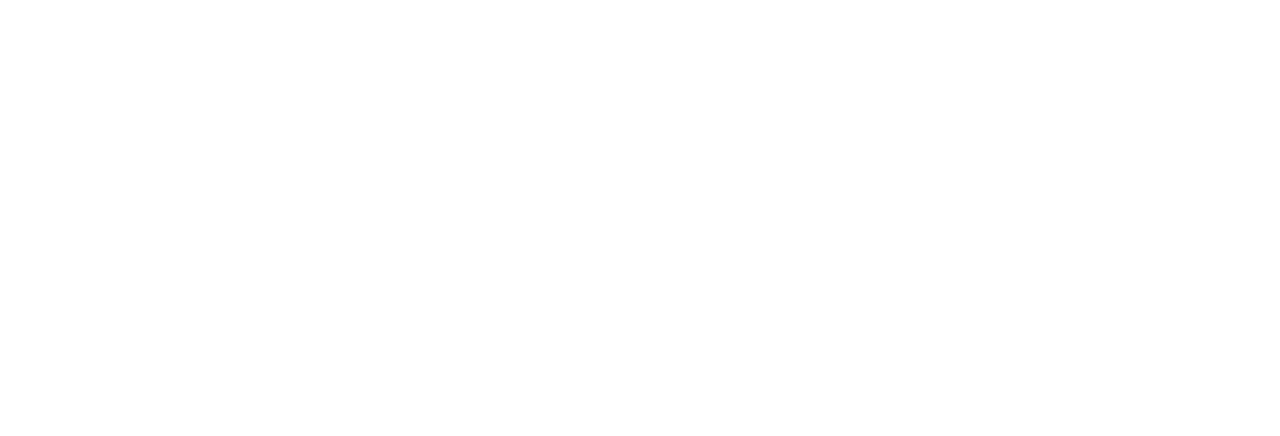
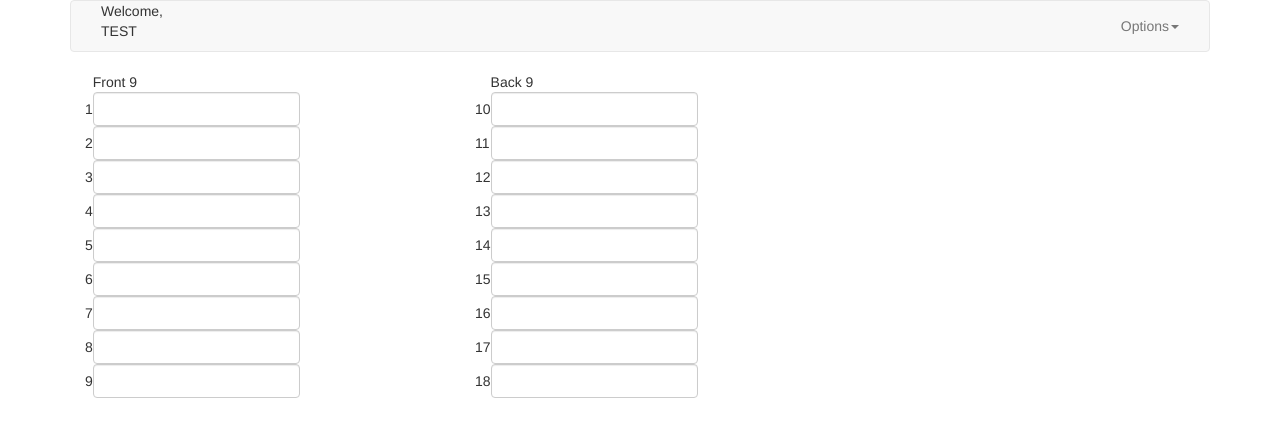
Before and after one commit to darraghmonaghan/project1, a plain HTML site: page views/newscore.html in a window 1280 px wide. Drawn offline with nearby package versions, Linux system fonts and the light colour scheme.

Commit message:
working templating, taking data from server side, along with updated HTML pages

```diff
--- a/views/newscore.html
+++ b/views/newscore.html
@@ -0,0 +1,145 @@
+
+<!DOCTYPE html>
+<html>
+    <head>
+        <meta charset="utf-8">
+        <title>My Profile</title>
+
+        <script src="/vendor/jquery/dist/jquery.min.js"></script>
+        <script src="/vendor/underscore/underscore-min.js"></script>
+        <script src="/vendor/bootstrap/dist/js/bootstrap.min.js"></script>
+        <link rel="stylesheet" href="/vendor/bootstrap/dist/css/bootstrap.min.css">
+        <script src="/static/javascript/app.js"></script>
+
+    </head>
+    <body>
+
+	    <div class='container'>
+
+			<nav class="navbar navbar-default">
+			  <div class="container-fluid">
+			    <!-- Brand and toggle get grouped for better mobile display -->
+			    <!-- Collect the nav links, forms, and other content for toggling -->
+				   <div class="collapse navbar-collapse" id="bs-example-navbar-collapse-1">
+				      <ul class="nav navbar-nav">
+				        <li>Welcome, <p id='welcomeUser'>TEST</p></li>
+				      </ul>
+				      <ul class="nav navbar-nav navbar-right">
+				        <li class="dropdown">
+				          <a href="#" class="dropdown-toggle" data-toggle="dropdown" role="button" aria-haspopup="true" aria-expanded="false">Options<span class="caret"></span></a>
+				          <ul class="dropdown-menu">
+				            <li><a href="/newscore">Submit New Score</a></li>
+				            <li role="separator" class="divider"></li>
+				            <li><a href="#">Logout</a></li>
+				          </ul>
+				        </li>
+				      </ul>
+				    </div><!-- /.navbar-collapse -->
+				  </div><!-- /.container-fluid -->
+			</nav>
+
+
+
+					<div class="container">
+				    <!--Row with three equal columns-->
+					    <div class="row">
+					        <div class="col-md-4">
+					        	<table>
+								<thead>
+									<tr>
+									    <td></td>
+									    <td>Front 9</td>
+									</tr>
+								</thead>
+								<tbody>
+									<tr>
+									    <td>1</td>
+									    <td><input type="text" class="form-control" placeholder="" aria-describedby="sizing-addon2"></td>
+									</tr>
+									<tr>
+									    <td>2</td>
+									    <td><input type="text" class="form-control" placeholder="" aria-describedby="sizing-addon2"></td>
+									</tr>
+									<tr>
+									    <td>3</td>
+									    <td><input type="text" class="form-control" placeholder="" aria-describedby="sizing-addon2"></td>
+									</tr>
+									<tr>
+									    <td>4</td>
+									    <td><input type="text" class="form-control" placeholder="" aria-describedby="sizing-addon2"></td>
+									</tr>
+									<tr>
+									    <td>5</td>
+									    <td><input type="text" class="form-control" placeholder="" aria-describedby="sizing-addon2"></td>
+									</tr>
+									<tr>
+									    <td>6</td>
+									    <td><input type="text" class="form-control" placeholder="" aria-describedby="sizing-addon2"></td>
+									</tr>
+									<tr>
+									    <td>7</td>
+									    <td><input type="text" class="form-control" placeholder="" aria-describedby="sizing-addon2"></td>
+									</tr>
+									<tr>
+									    <td>8</td>
+									    <td><input type="text" class="form-control" placeholder="" aria-describedby="sizing-addon2"></td>
+									</tr>
+									<tr>
+									    <td>9</td>
+									    <td><input type="text" class="form-control" placeholder="" aria-describedby="sizing-addon2"></td>
+									</tr>
+								</tbody>
+								</table>
+					        </div>
+				        <div class="col-md-4">
+				        	<table>
+							<thead>
+								<tr>
+								    <td></td>
+								    <td>Back 9</td>
+								</tr>
+							</thead>
+							<tbody>
+								<tr>
+								    <td>10</td>
+								    <td><input type="text" class="form-control" placeholder="" aria-describedby="sizing-addon2"></td>
+								</tr>
+								<tr>
+								    <td>11</td>
+								    <td><input type="text" class="form-control" placeholder="" aria-describedby="sizing-addon2"></td>
+								</tr>
+								<tr>
+								    <td>12</td>
+								    <td><input type="text" class="form-control" placeholder="" aria-describedby="sizing-addon2"></td>
+								</tr>
+								<tr>
+								    <td>13</td>
+								    <td><input type="text" class="form-control" placeholder="" aria-describedby="sizing-addon2"></td>
+								</tr>
+								<tr>
+								    <td>14</td>
+								    <td><input type="text" class="form-control" placeholder="" aria-describedby="sizing-addon2"></td>
+								</tr>
+								<tr>
+								    <td>15</td>
+								    <td><input type="text" class="form-control" placeholder="" aria-describedby="sizing-addon2"></td>
+								</tr>
+								<tr>
+								    <td>16</td>
+								    <td><input type="text" class="form-control" placeholder="" aria-describedby="sizing-addon2"></td>
+								</tr>
+								<tr>
+								    <td>17</td>
+								    <td><input type="text" class="form-control" placeholder="" aria-describedby="sizing-addon2"></td>
+								</tr>
+								<tr>
+								    <td>18</td>
+								    <td><input type="text" class="form-control" placeholder="" aria-describedby="sizing-addon2"></td>
+								</tr>
+							</tbody>
+							</table>
+				        </div>
+				    </div>
+		</div>
+    </body>
+</html>
```
Also changed, not shown: index.js (+12 -5 lines), public/javascript/app.js (+20 -62 lines), views/profile.html (+3 -4 lines).
